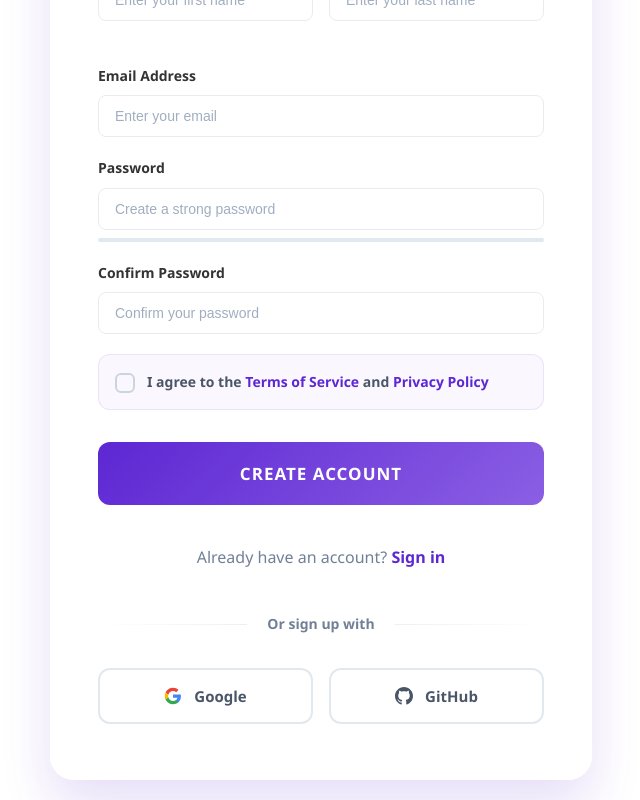
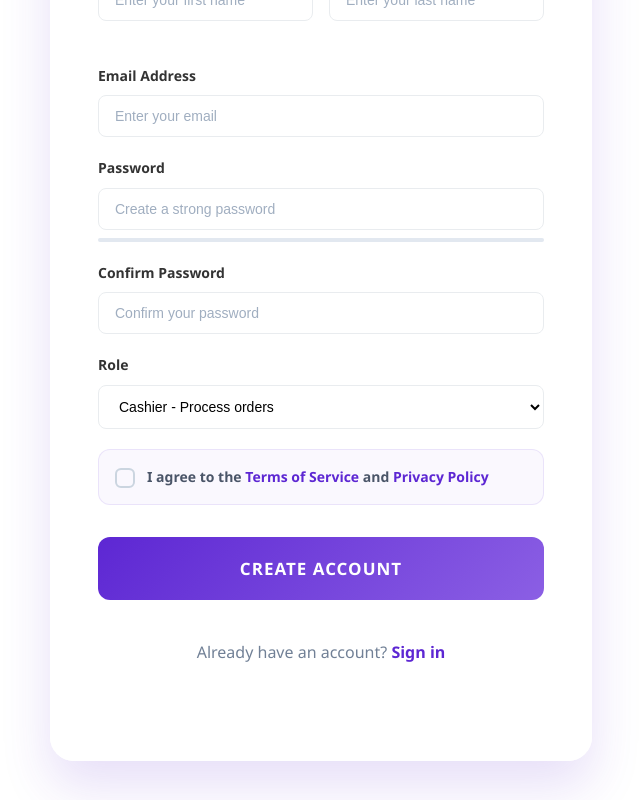
Before and after one commit to NethumiJ/restaurant-management-system, a React app: page /signup in a window 1280 px wide. Shown: the part 262-1062 px from the top of the page, without its empty margins (319-959 px from the left). Built offline with nearby package versions, Linux system fonts and the light colour scheme; the HTML template or start-up script is replaced by a standard one.

Commit message:
Enhance SignUp with role selection and navigation
Updated the SignUp component to include role selection and handle role-based navigation after signup. Removed social sign-up buttons.

```diff
--- a/src/components/signup/SignUp.jsx
+++ b/src/components/signup/SignUp.jsx
@@ -5,13 +5,14 @@ import './SignUp.css';
 
 const Signup = () => {
   const navigate = useNavigate();
-  const { signUp, isAuthenticated } = useAuth();
+  const { signUp, isAuthenticated, user } = useAuth();
   const [formData, setFormData] = useState({
     firstName: '',
     lastName: '',
     email: '',
     password: '',
     confirmPassword: '',
+    role: 'CASHIER',
     agreeTerms: false
   });
 
@@ -19,12 +20,22 @@ const Signup = () => {
   const [isLoading, setIsLoading] = useState(false);
   const [error, setError] = useState('');
 
-  // Redirect if already authenticated
+  // Redirect if already authenticated - use role-based redirect
   useEffect(() => {
-    if (isAuthenticated) {
-      navigate('/dashboard');
+    if (isAuthenticated && user) {
+      const userRole = user.role ? user.role.toUpperCase() : null;
+      console.log('SignUp useEffect - Already authenticated, user role:', userRole);
+      if (userRole === 'CHEF') {
+        navigate('/chef-dashboard');
+      } else if (userRole === 'CASHIER') {
+        navigate('/cashier-dashboard');
+      } else if (userRole === 'MANAGER' || userRole === 'ADMIN') {
+        navigate('/manager-dashboard');
+      } else {
+        navigate('/dashboard');
+      }
     }
-  }, [isAuthenticated, navigate]);
+  }, [isAuthenticated, user, navigate]);
 
   const handleChange = (e) => {
     const { name, value, type, checked } = e.target;
@@ -74,11 +85,23 @@ const Signup = () => {
         firstName: formData.firstName,
         lastName: formData.lastName,
         email: formData.email,
-        password: formData.password
+        password: formData.password,
+        role: formData.role
       });
 
       if (result.success) {
-        navigate('/dashboard');
+        // Navigate to role-specific dashboard
+        const userRole = result.user?.role ? result.user.role.toUpperCase() : null;
+        console.log('SignUp - User role:', userRole, 'User object:', result.user);
+        if (userRole === 'CHEF') {
+          navigate('/chef-dashboard');
+        } else if (userRole === 'CASHIER') {
+          navigate('/cashier-dashboard');
+        } else if (userRole === 'MANAGER' || userRole === 'ADMIN') {
+          navigate('/manager-dashboard');
+        } else {
+          navigate('/dashboard');
+        }
       } else {
         setError(result.error || 'Failed to create account');
       }
@@ -221,6 +244,22 @@ const Signup = () => {
               />
             </div>
 
+            <div className="form-group">
+              <label htmlFor="role">Role</label>
+              <select
+                id="role"
+                name="role"
+                value={formData.role}
+                onChange={handleChange}
+                required
+                disabled={isLoading}
+              >
+                <option value="CASHIER">Cashier - Process orders</option>
+                <option value="CHEF">Chef - Manage inventory</option>
+                <option value="MANAGER">Manager - Manage staff and operations</option>
+              </select>
+            </div>
+
             <div className="terms-container">
               <label className="terms-checkbox">
                 <input
@@ -245,29 +284,6 @@ const Signup = () => {
           <div className="signup-footer">
             <p>Already have an account? <a href="/signin" className="signin-link">Sign in</a></p>
           </div>
-
-          <div className="divider">
-            <span>Or sign up with</span>
-          </div>
-
-          <div className="social-buttons">
-            <button type="button" className="social-button google">
-              <svg width="18" height="18" viewBox="0 0 24 24">
-                <path fill="#4285F4" d="M22.56 12.25c0-.78-.07-1.53-.2-2.25H12v4.26h5.92c-.26 1.37-1.04 2.53-2.21 3.31v2.77h3.57c2.08-1.92 3.28-4.74 3.28-8.09z"/>
-                <path fill="#34A853" d="M12 23c2.97 0 5.46-.98 7.28-2.66l-3.57-2.77c-.98.66-2.23 1.06-3.71 1.06-2.86 0-5.29-1.93-6.16-4.53H2.18v2.84C3.99 20.53 7.7 23 12 23z"/>
-                <path fill="#FBBC05" d="M5.84 14.09c-.22-.66-.35-1.36-.35-2.09s.13-1.43.35-2.09V7.07H2.18C1.43 8.55 1 10.22 1 12s.43 3.45 1.18 4.93l2.85-2.22.81-.62z"/>
-                <path fill="#EA4335" d="M12 5.38c1.62 0 3.06.56 4.21 1.64l3.15-3.15C17.45 2.09 14.97 1 12 1 7.7 1 3.99 3.47 2.18 7.07l3.66 2.84c.87-2.6 3.3-4.53 6.16-4.53z"/>
-              </svg>
-              Google
-            </button>
-
-            <button type="button" className="social-button github">
-              <svg width="18" height="18" viewBox="0 0 24 24" fill="currentColor">
-                <path d="M12 0c-6.626 0-12 5.373-12 12 0 5.302 3.438 9.8 8.207 11.387.599.111.793-.261.793-.577v-2.234c-3.338.726-4.033-1.416-4.033-1.416-.546-1.387-1.333-1.756-1.333-1.756-1.089-.745.083-.729.083-.729 1.205.084 1.839 1.237 1.839 1.237 1.07 1.834 2.807 1.304 3.492.997.107-.775.418-1.305.762-1.604-2.665-.305-5.467-1.334-5.467-5.931 0-1.311.469-2.381 1.236-3.221-.124-.303-.535-1.524.117-3.176 0 0 1.008-.322 3.301 1.23.957-.266 1.983-.399 3.003-.404 1.02.005 2.047.138 3.006.404 2.291-1.552 3.297-1.23 3.297-1.23.653 1.653.242 2.874.118 3.176.77.84 1.235 1.911 1.235 3.221 0 4.609-2.807 5.624-5.479 5.921.43.372.823 1.102.823 2.222v3.293c0 .319.192.694.801.576 4.765-1.589 8.199-6.086 8.199-11.386 0-6.627-5.373-12-12-12z"/>
-              </svg>
-              GitHub
-            </button>
-          </div>
         </div>
       </div>
     </>
```
